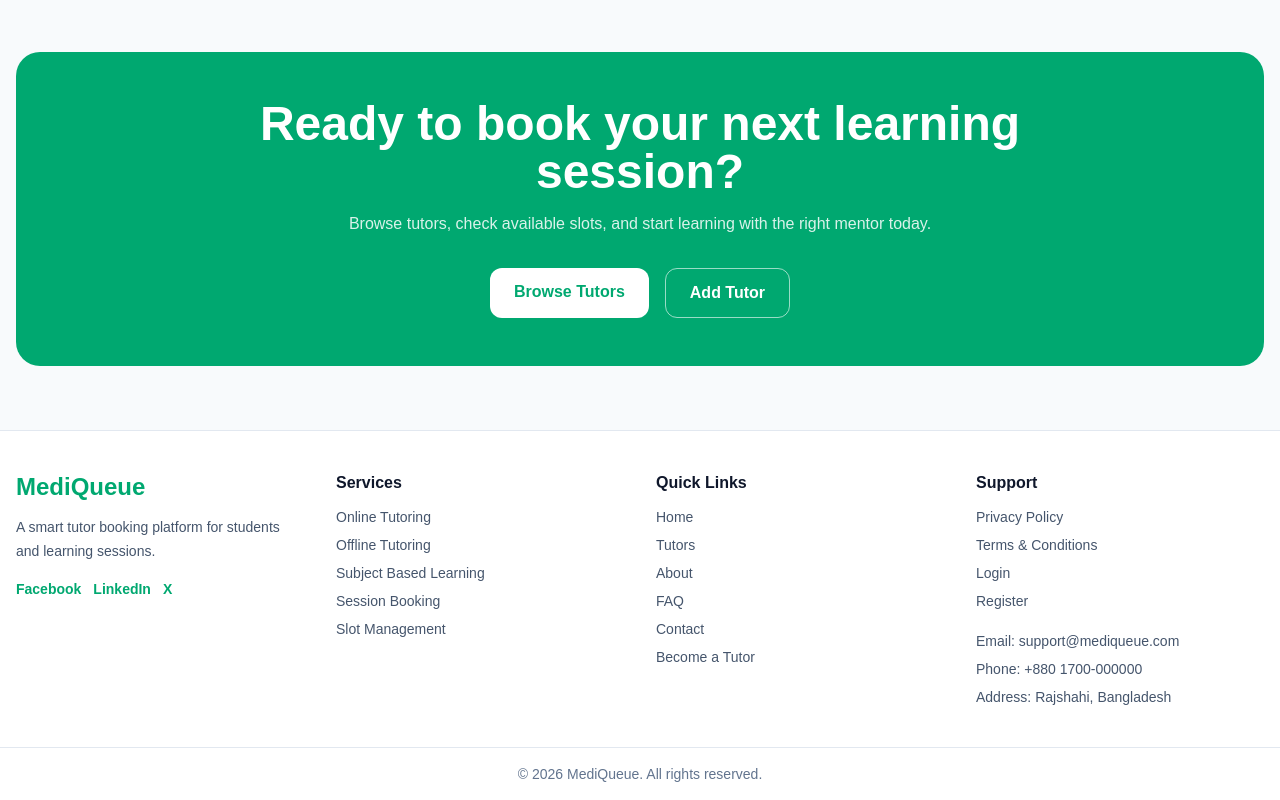
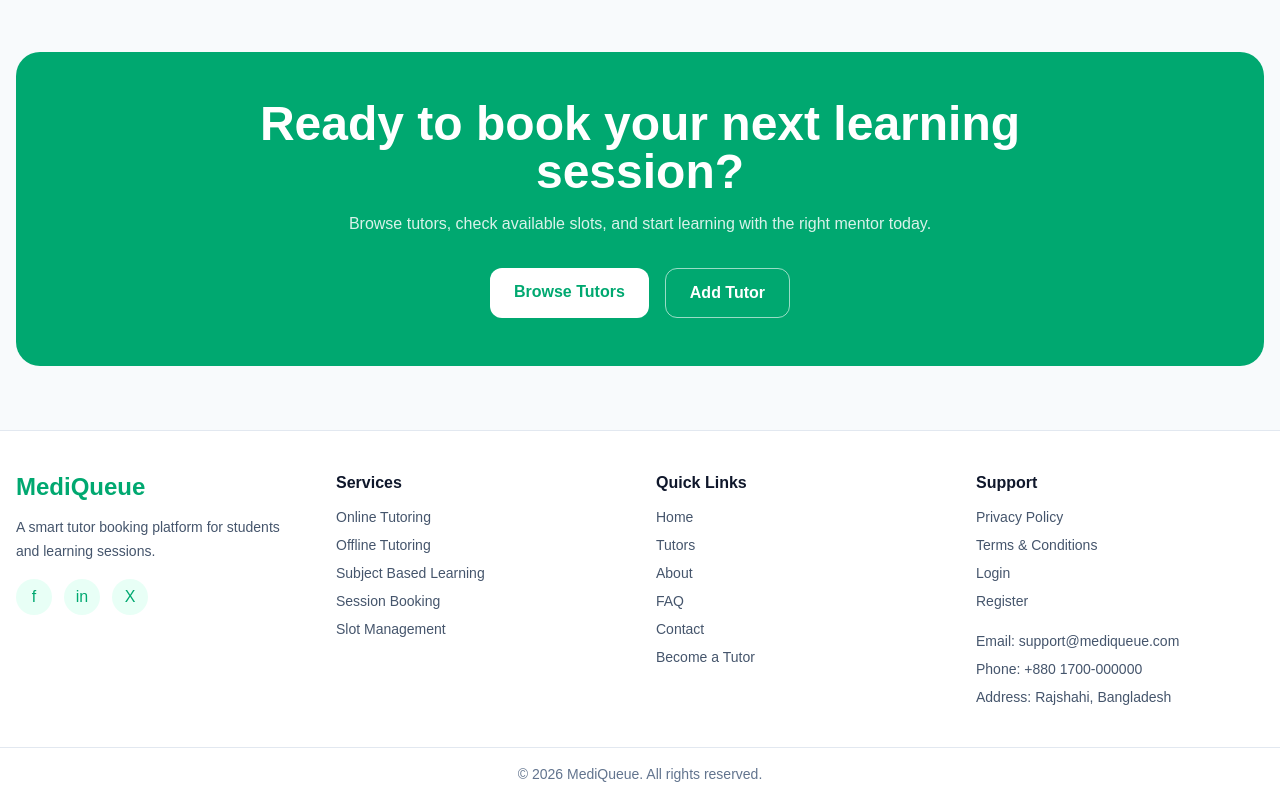
Before and after one commit to t0wk1r/mediqueue-client, a Next.js app: page / in a window 1280 px wide. Shown: the part 2322-3122 px from the top of the page. Built offline with nearby package versions, Linux system fonts and the light colour scheme; no server answers.

Commit message:
footer social icon set

```diff
--- a/components/shared/Footer.tsx
+++ b/components/shared/Footer.tsx
@@ -1,4 +1,5 @@
 import Link from "next/link";
+import { FaFacebookF, FaLinkedinIn, FaXTwitter } from "react-icons/fa6";
 
 export default function Footer() {
   return (
@@ -13,10 +14,30 @@ export default function Footer() {
             A smart tutor booking platform for students and learning sessions.
           </p>
 
-          <div className="mt-4 flex gap-3 text-sm font-semibold text-[var(--primary)]">
-            <span>Facebook</span>
-            <span>LinkedIn</span>
-            <span>X</span>
+          <div className="mt-4 flex gap-3">
+            <a
+              href="https://facebook.com"
+              target="_blank"
+              className="flex h-9 w-9 items-center justify-center rounded-full bg-[var(--primary-light)] text-[var(--primary)] hover:bg-[var(--primary)] hover:text-white"
+            >
+              f
+            </a>
+
+            <a
+              href="https://linkedin.com"
+              target="_blank"
+              className="flex h-9 w-9 items-center justify-center rounded-full bg-[var(--primary-light)] text-[var(--primary)] hover:bg-[var(--primary)] hover:text-white"
+            >
+              in
+            </a>
+
+            <a
+              href="https://x.com"
+              target="_blank"
+              className="flex h-9 w-9 items-center justify-center rounded-full bg-[var(--primary-light)] text-[var(--primary)] hover:bg-[var(--primary)] hover:text-white"
+            >
+              X
+            </a>
           </div>
         </div>
 
--- a/package.json
+++ b/package.json
@@ -18,6 +18,7 @@
     "react": "19.2.4",
     "react-dom": "19.2.4",
     "react-hot-toast": "^2.6.0",
+    "react-icons": "^5.6.0",
     "sweetalert2": "^11.26.24",
     "swiper": "^12.1.4"
   },
```
Also changed, not shown: 1 other file (tests, documents, lock files or other folders).
